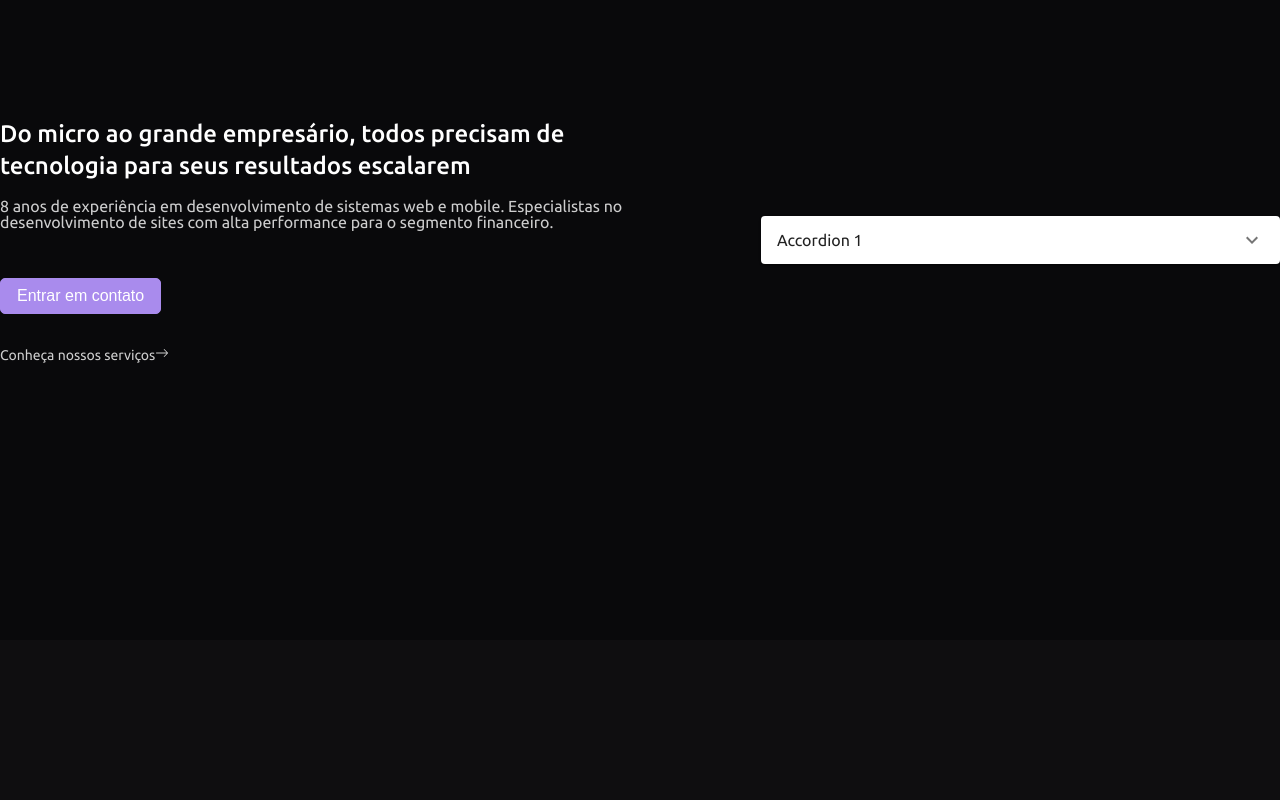
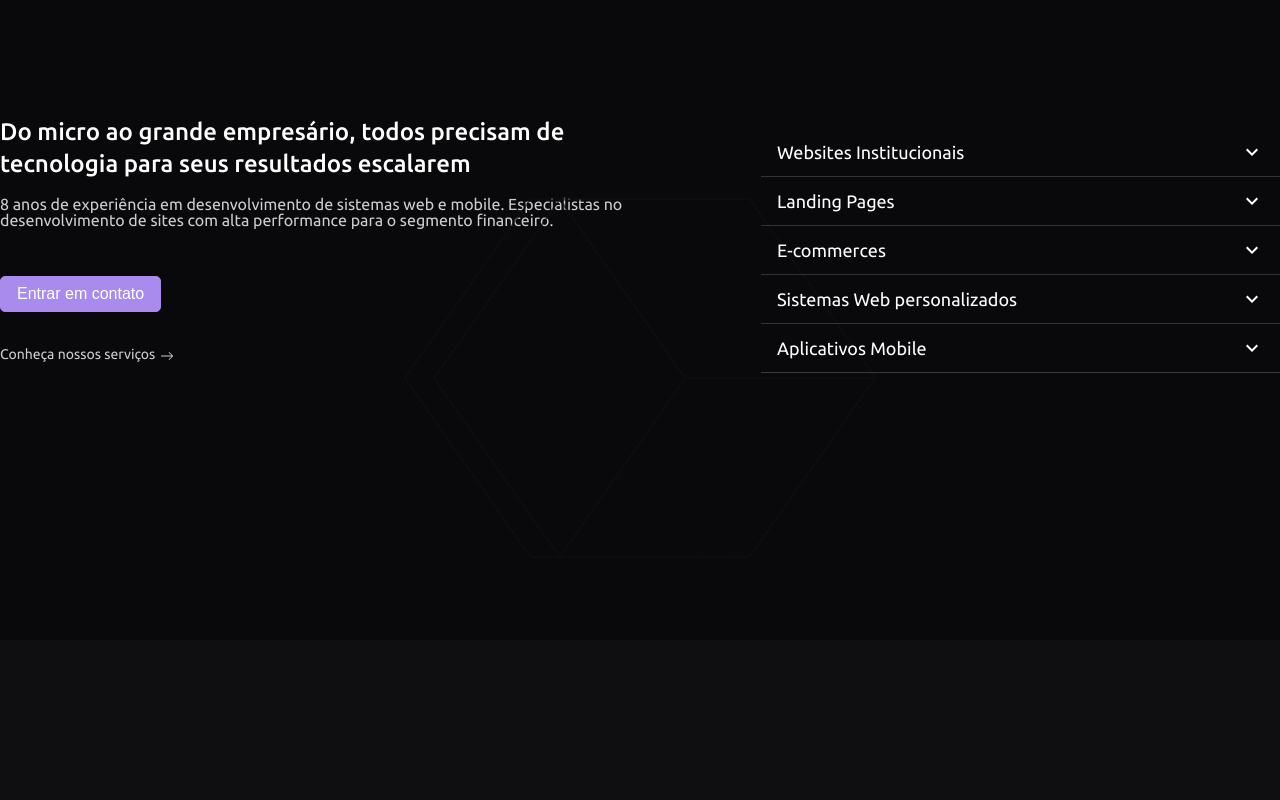
Before and after one commit to NexGenSolutionsIT/nexgen, a Next.js app: page / in a window 1280 px wide. Shown: the part 1760-2560 px from the top of the page. Built offline with nearby package versions, Linux system fonts and the light colour scheme.

Commit message:
feat section two

```diff
--- a/src/app/Home/Hero/Slide/Slide.tsx
+++ b/src/app/Home/Hero/Slide/Slide.tsx
@@ -38,7 +38,7 @@ function Slide() {
           initial={{ x: 300, opacity: 0 }}
           animate={{ x: 0, opacity: 1 }}
           exit={{ x: -300, opacity: 0 }}
-          transition={{ duration: 0.8, ease: "easeIn" }}
+          transition={{ duration: 1, ease: "easeIn" }}
           className={variantStyles.imageWrapper}
         >
           <Image
--- a/src/app/Home/SectionTwo/SectionTwo.tsx
+++ b/src/app/Home/SectionTwo/SectionTwo.tsx
@@ -9,7 +9,36 @@ import Accordion from "@mui/material/Accordion";
 import AccordionSummary from "@mui/material/AccordionSummary";
 import AccordionDetails from "@mui/material/AccordionDetails";
 import ExpandMoreIcon from "@mui/icons-material/ExpandMore";
-import { createTheme } from "@mui/material";
+import symbol from "../../../../public/images/symbol.svg";
+import Image from "next/image";
+
+const accordionData = [
+  {
+    summary: "Websites Institucionais",
+    details:
+      "Fortalecemos a presença digital do seu negócio, através de sites de alta qualidade profissional e de estratégias personalizadas.",
+  },
+  {
+    summary: "Landing Pages",
+    details:
+      "Landing pages de alta conversão é uma das nossas especialidades, com design guiado e performance incomparável.",
+  },
+  {
+    summary: "E-commerces",
+    details:
+      "Fornecemos soluções personalizadas e escaláveis, para que você alcance os seus objetivos, agora e no futuro, de forma consistente e prática.",
+  },
+  {
+    summary: "Sistemas Web personalizados",
+    details:
+      " Oferecemos uma equipe de desenvolvedores de elite sob demanda para entregar a solução ideal para o seu negócio, e claro, para a sua audiência.",
+  },
+  {
+    summary: "Aplicativos Mobile",
+    details:
+      "Fortalecemos a presença digital do seu negócio, através de sites de alta qualidade profissional e de estratégias personalizadas.",
+  },
+];
 
 function SectionTwo() {
   const { theme } = useTheme();
@@ -25,6 +54,9 @@ function SectionTwo() {
 
   return (
     <div className={variantStyles.container}>
+      <div className={variantStyles.symbol}>
+        <Image src={symbol} alt="" />
+      </div>
       <div className={variantStyles.content}>
         <p className={variantStyles.subtitle}>
           Do micro ao grande empresário, todos precisam de tecnologia para seus
@@ -40,11 +72,9 @@ function SectionTwo() {
           <Links href="">
             {
               <div className={variantStyles.link}>
+                <p>Conheça nossos serviços</p>
                 <p>
-                  Conheça nossos serviços
-                  <span>
-                    <BsArrowRight />
-                  </span>
+                  <BsArrowRight className={variantStyles.icon} />
                 </p>
               </div>
             }
@@ -52,20 +82,21 @@ function SectionTwo() {
         </div>
       </div>
       <div className={variantStyles.acordion_group}>
-        <Accordion className={variantStyles.acordion}>
+        {accordionData.map((accordion, index) => (
+          <Accordion key={index} className={variantStyles.acordion}>
             <AccordionSummary
-            expandIcon={<ExpandMoreIcon />}
+              expandIcon={<ExpandMoreIcon className={variantStyles.icon} />}
               aria-controls="panel1-content"
               id="panel1-header"
               className={variantStyles.summary}
             >
-            Accordion 1
+              {accordion.summary}
             </AccordionSummary>
             <AccordionDetails className={variantStyles.details}>
-            Lorem ipsum dolor sit amet, consectetur adipiscing elit. Suspendisse
-            malesuada lacus ex, sit amet blandit leo lobortis eget.
+              {accordion.details}
             </AccordionDetails>
           </Accordion>
+        ))}
       </div>
     </div>
   );
--- a/src/app/Home/SectionTwo/styles/commun.module.scss
+++ b/src/app/Home/SectionTwo/styles/commun.module.scss
@@ -7,6 +7,12 @@
   height: 100vh;
   justify-content: center;
   width: 100%;
+  position: relative;
+
+  .symbol {
+    position: absolute;
+    bottom: 80px;
+  }
 
   .content {
     width: 641px;
@@ -15,13 +21,11 @@
       font-size: 24px;
       font-weight: 500;
       line-height: 32px;
-      color: $light;
       margin-bottom: 16px;
     }
     .text {
       font-size: 16px;
       font-weight: 400;
-      color: $light80;
       margin-bottom: 48px;
     }
   }
@@ -33,10 +37,20 @@
     .link {
       display: flex;
       align-items: center;
+      .icon {
+        margin-top: 5px;
+        margin-left: 5px;
+      }
     }
   }
 
   .acordion_group {
     width: 528px;
+
+    .acordion {
+      background-color: transparent;
+      border-radius: 0px;
+      box-shadow: none;
+    }
   }
 }
--- a/src/app/Home/SectionTwo/styles/dark.module.scss
+++ b/src/app/Home/SectionTwo/styles/dark.module.scss
@@ -2,4 +2,36 @@
 
 .container {
   background: $black;
+
+  .content {
+    width: 641px;
+    .subtitle {
+      color: $light;
+    }
+    .text {
+      color: $light80;
+    }
+  }
+
+  .acordion_group {
+    margin-top: 20px;
+  }
+
+  .acordion {
+    border-bottom: 1px solid $light20;
+    & .summary {
+      font-size: 18px;
+      color: $light;
+      &:hover {
+        color: $primary;
+      }
+    }
+
+    & .details {
+      color: $light;
+    }
+    & .icon {
+      color: #fff;
+    }
+  }
 }
--- a/src/app/Home/SectionTwo/styles/light.module.scss
+++ b/src/app/Home/SectionTwo/styles/light.module.scss
@@ -2,4 +2,40 @@
 
 .container {
   background: $beige;
+
+  .content {
+    width: 641px;
+    .subtitle {
+      color: $dark;
+    }
+    .text {
+      color: $dark80;
+    }
+  }
+
+  .acordion_group {
+    margin-top: 20px;
+  }
+
+  .acordion {
+    & .summary {
+      font-size: 18px;
+      color: $dark;
+      &:hover {
+        color: $primary;
+      }
+    }
+
+    & .details {
+      color: $dark;
+
+      &:active {
+        border: none;
+      }
+    }
+    & .icon {
+      font-size: 24px;
+      color: $dark;
+    }
+  }
 }
```
Also changed, not shown: public/images/symbol.svg (added). Lines whose indentation alone changed are shown as unchanged.
